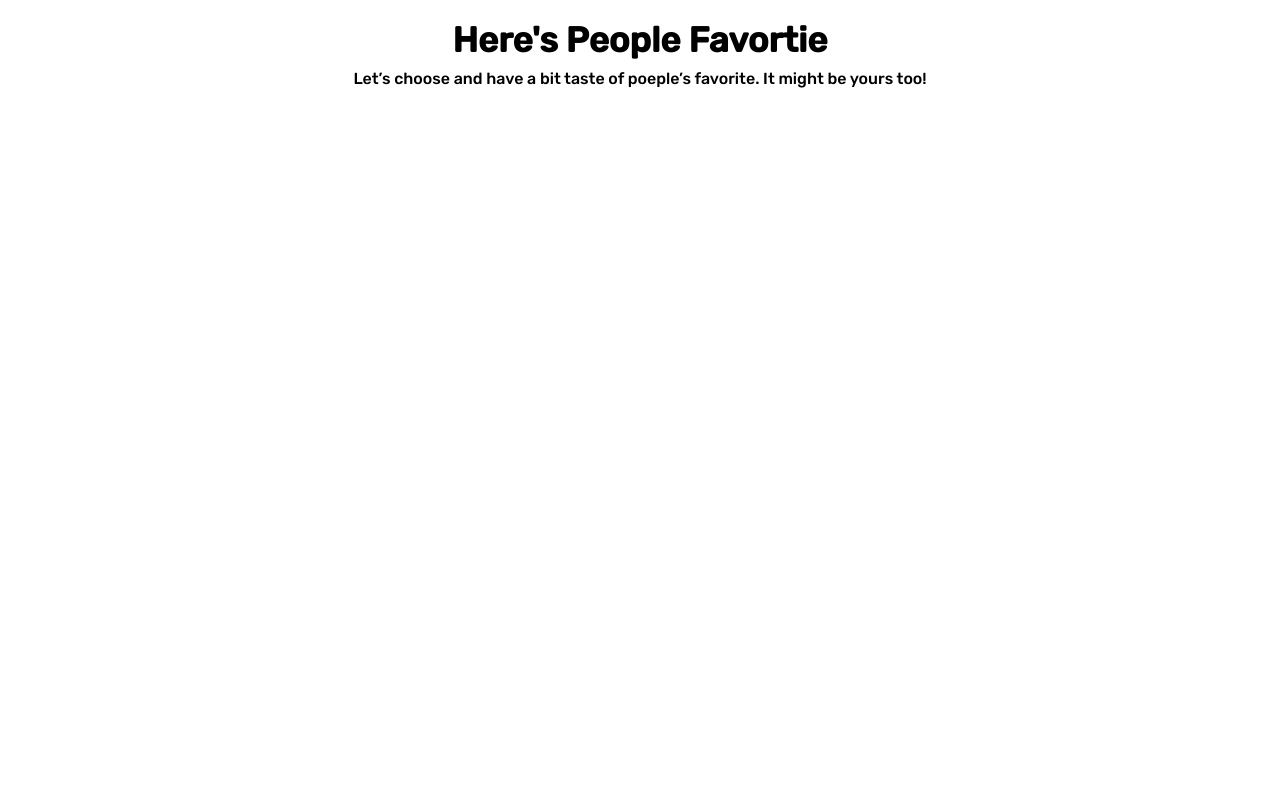
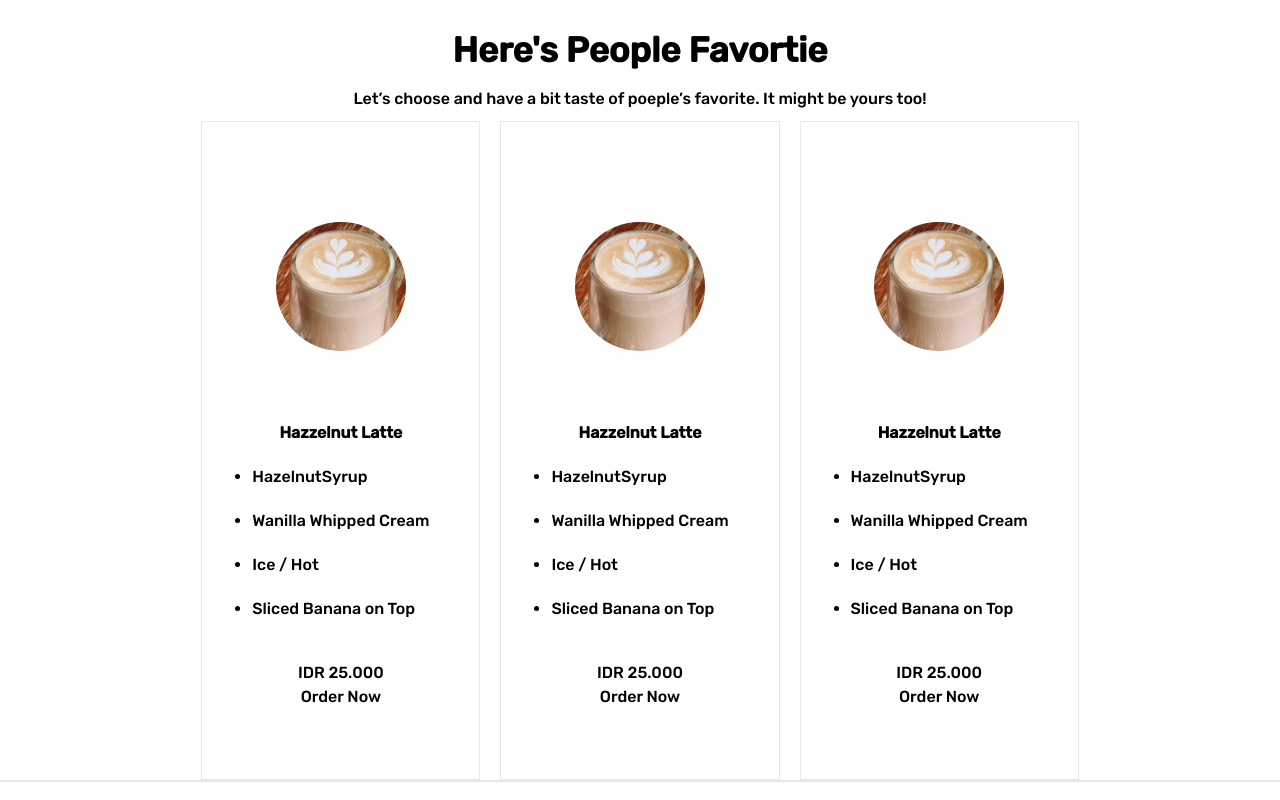
Before and after one commit to AdrielMS/coffeeShop_FE, a React (Create React App) app: page / in a window 1280 px wide. Shown: the part 1540-2340 px from the top of the page. Before the commit the page ends 1631 px from the top, so only its background shows below. Built offline with nearby package versions, Linux system fonts and the light colour scheme.

Commit message:
update: ui for homepage

```diff
--- a/src/pages/home/index.js
+++ b/src/pages/home/index.js
@@ -1,6 +1,7 @@
 import "../home/index.css";
 import "../../assets/style/global.css";
 import Header from "../../components/header";
+import Footer from "../../components/footer";
 
 const Home = () => {
   return (
@@ -96,13 +97,87 @@ const Home = () => {
       {/* 3rd banner content */}
       <div>
         <div className="text-center">
-          <h1 className="text-[35px] font-bold">Here's People Favortie</h1>
-          <h2>
+          <h1 className="text-[35px] font-bold my-[10px]">
+            Here's People Favortie
+          </h1>
+          <h2 className="my-[10px]">
             Let’s choose and have a bit taste of poeple’s favorite. It might be
             yours too!
           </h2>
         </div>
+        <div className="flex justify-center">
+          <div className="mx-[10px]">
+            <div className="border border-gray p-[50px]">
+              <div className="flex justify-center py-[50px]">
+                <img
+                  className="rounded-full"
+                  src={require("../../assets/img/product4.png")}
+                />
+              </div>
+              <h1 className="my-[20px] text-center font-bold">
+                Hazzelnut Latte
+              </h1>
+              <ul className="list-disc">
+                <li className="my-[20px]">HazelnutSyrup</li>
+                <li className="my-[20px]">Wanilla Whipped Cream</li>
+                <li className="my-[20px]">Ice / Hot</li>
+                <li className="my-[20px]">Sliced Banana on Top</li>
+              </ul>
+              <div className="text-center py-[20px]">
+                <h1>IDR 25.000</h1>
+                <button>Order Now</button>
+              </div>
+            </div>
+          </div>
+          <div className="mx-[10px]">
+            <div className="border border-gray p-[50px]">
+              <div className="flex justify-center py-[50px]">
+                <img
+                  className="rounded-full"
+                  src={require("../../assets/img/product4.png")}
+                />
+              </div>
+              <h1 className="my-[20px] text-center font-bold">
+                Hazzelnut Latte
+              </h1>
+              <ul className="list-disc">
+                <li className="my-[20px]">HazelnutSyrup</li>
+                <li className="my-[20px]">Wanilla Whipped Cream</li>
+                <li className="my-[20px]">Ice / Hot</li>
+                <li className="my-[20px]">Sliced Banana on Top</li>
+              </ul>
+              <div className="text-center py-[20px]">
+                <h1>IDR 25.000</h1>
+                <button>Order Now</button>
+              </div>
+            </div>
+          </div>
+          <div className="mx-[10px]">
+            <div className="border border-gray p-[50px]">
+              <div className="flex justify-center py-[50px]">
+                <img
+                  className="rounded-full"
+                  src={require("../../assets/img/product4.png")}
+                />
+              </div>
+              <h1 className="my-[20px] text-center font-bold">
+                Hazzelnut Latte
+              </h1>
+              <ul className="list-disc">
+                <li className="my-[20px]">HazelnutSyrup</li>
+                <li className="my-[20px]">Wanilla Whipped Cream</li>
+                <li className="my-[20px]">Ice / Hot</li>
+                <li className="my-[20px]">Sliced Banana on Top</li>
+              </ul>
+              <div className="text-center py-[20px]">
+                <h1>IDR 25.000</h1>
+                <button>Order Now</button>
+              </div>
+            </div>
+          </div>
+        </div>
       </div>
+      <Footer />
     </>
   );
 };
```
